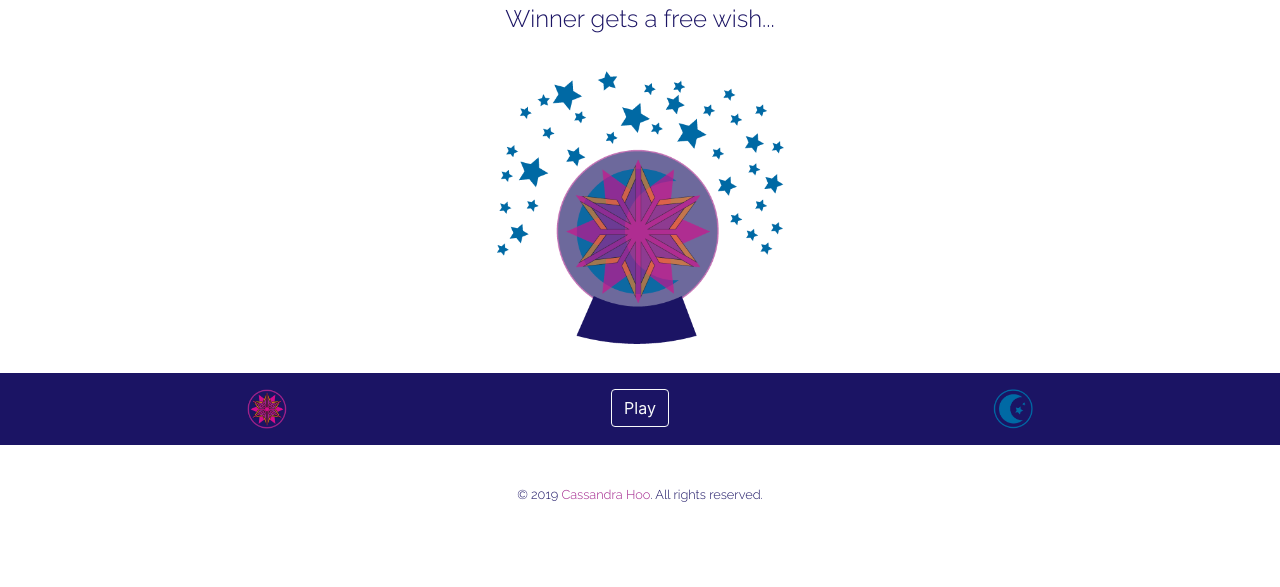
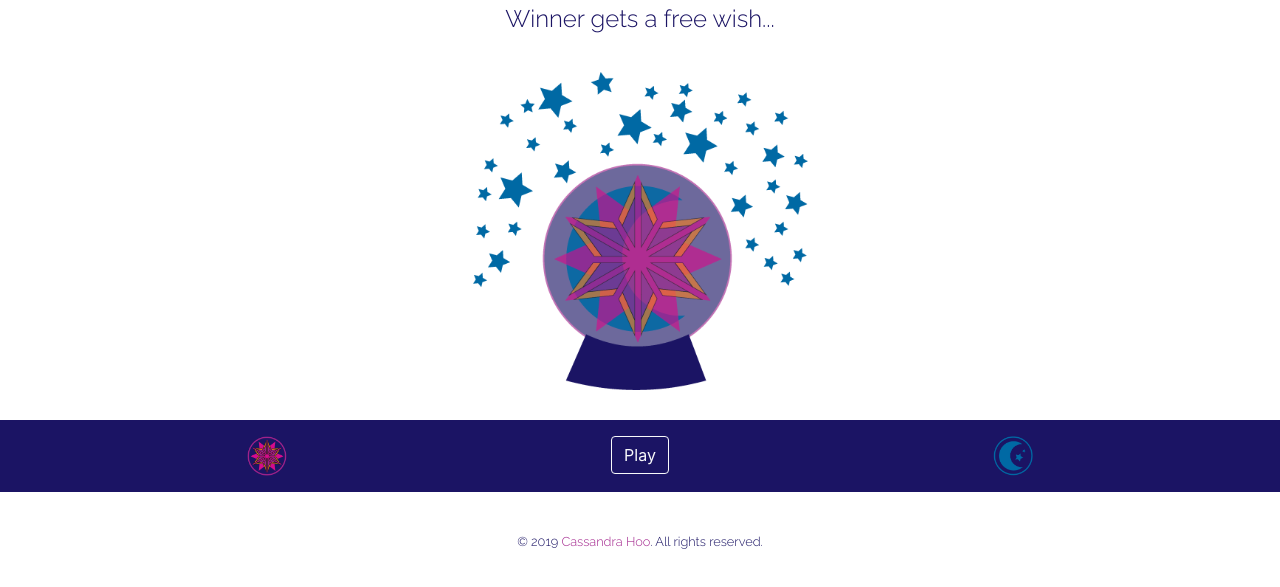
Before and after one commit to CassandraHoo/reversi, a website: page public/index.html in a window 1280 px wide. Shown: the part 163-750 px from the top of the page. Drawn offline with nearby package versions, Linux system fonts and the light colour scheme; a web font is replaced by a local one.

Commit message:
Made Crystal Ball bigger

```diff
--- a/public/index.html
+++ b/public/index.html
@@ -52,7 +52,7 @@
       <div class='container-fluid text-center'>
         <div class='row'>
           <div class='col'>
-            <img class='image-fluid' src='/assets/images/crystal_ball_2.png' alt='Crystal Ball' width='300px'/>
+            <img class='image-fluid' src='/assets/images/crystal_ball_2.png' alt='Crystal Ball' width='350px'/>
           </div>
         </div>
       </div>
```
